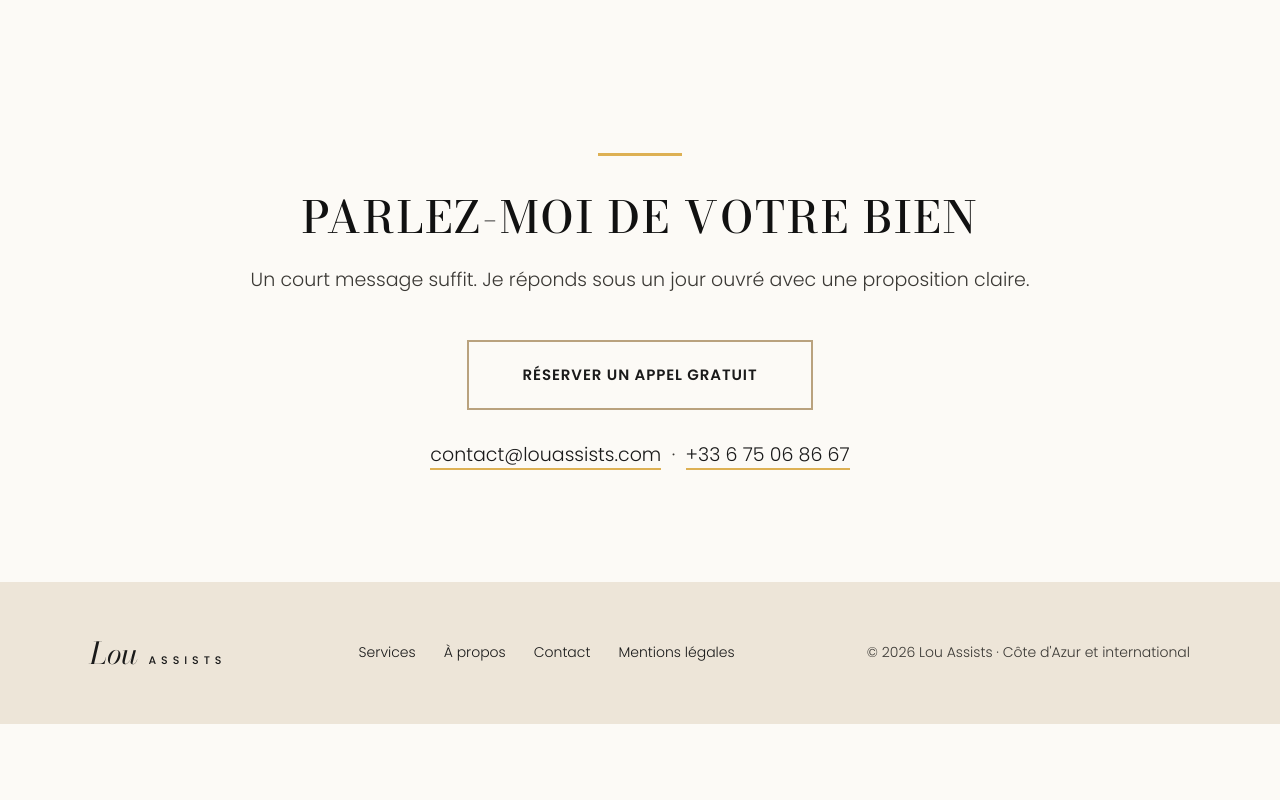
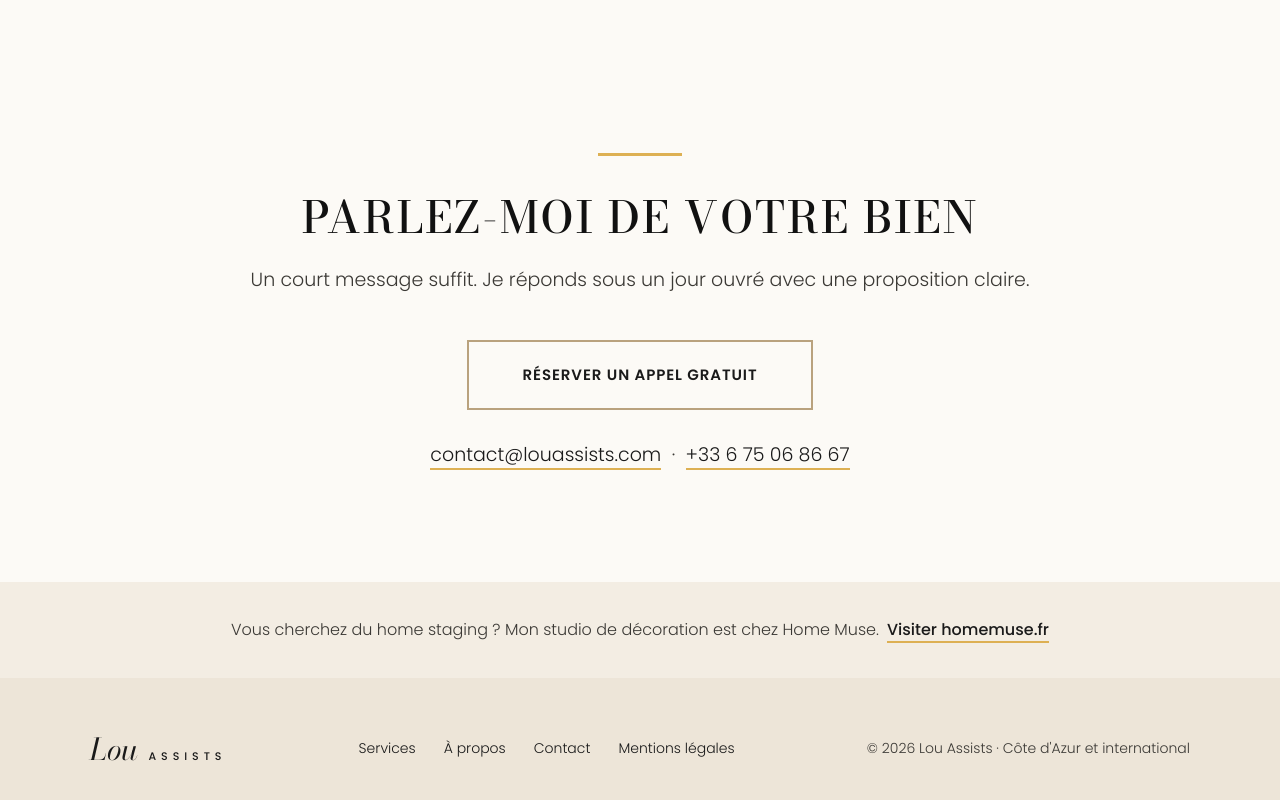
Before and after one commit to louiseprieto-debug/louassists-site, a plain HTML site: page fr/gestion-de-biens.html in a window 1280 px wide. Shown: the part 7336-8136 px from the top of the page. Before the commit the page ends 8060 px from the top, so only its background shows below. Drawn offline with nearby package versions, Linux system fonts and the light colour scheme.

Commit message:
Add Home Muse cross-link banner to property management pages
Insert the la__aside banner (identical pattern to index.html) above the
footer on both the English property-management.html and the French
fr/gestion-de-biens.html. The CSS for .la__aside was already present in
each page's style block, so no style changes were needed.

Co-Authored-By: Claude Sonnet 4.6 <noreply@anthropic.com>
Claude-Session: https://claude.ai/code/session_019MkYLhC75YEJbvBjKYgsdY

```diff
--- a/fr/gestion-de-biens.html
+++ b/fr/gestion-de-biens.html
@@ -440,6 +440,7 @@ body{margin:0;background:#FCFAF6}
     <p class="la__fine" style="margin:28px auto 0!important"><a href="mailto:contact@louassists.com" style="color:var(--ink)!important;border-bottom:2px solid var(--gold)">contact@louassists.com</a> &nbsp;·&nbsp; <a href="tel:+33675068667" style="color:var(--ink)!important;border-bottom:2px solid var(--gold)">+33 6 75 06 86 67</a></p>
   </div></section>
 
+  <div class="la__aside"><div class="la__wrap">Vous cherchez du home staging ? Mon studio de décoration est chez Home Muse.<a href="https://homemuse.fr" target="_blank" rel="noopener">Visiter homemuse.fr</a></div></div>
   <footer class="la__foot"><div class="la__wrap">
     <span class="la__foot-brand">Lou<small>ASSISTS</small></span>
     <nav><a href="index.html">Services</a><a href="about.html">À propos</a><a href="contact.html">Contact</a><a href="../mentions-legales.html">Mentions légales</a></nav>
```
Also changed, not shown: property-management.html (+1 -0 lines).
